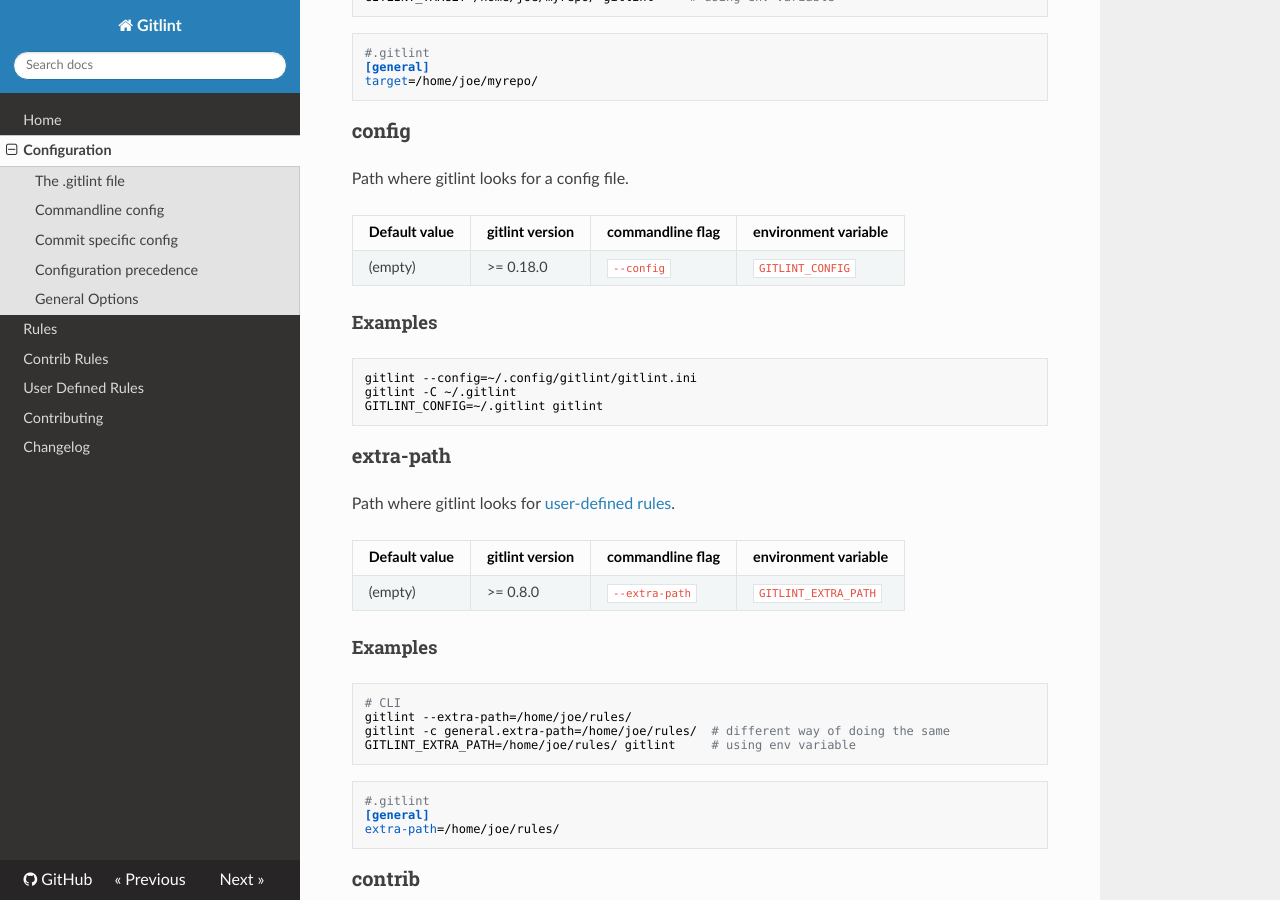
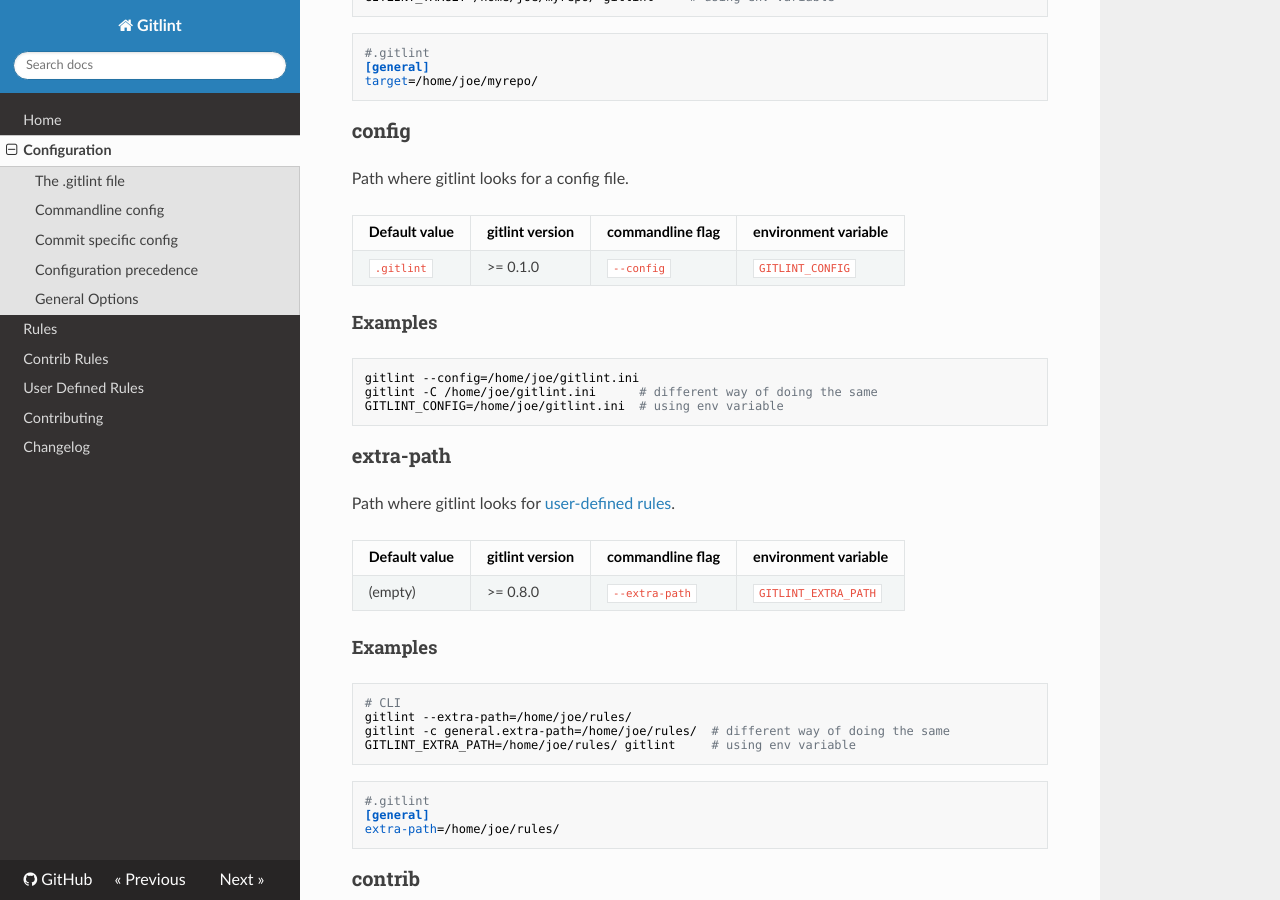
Before and after one commit to jorisroovers/gitlint, an MkDocs documentation site: the page built from docs/configuration.md, in a window 1280 px wide and 900 px high, scrolled down 5623 px. Built offline with MkDocs 1.6.1, drawn with Linux system fonts in a browser that asks for light colours; nearby versions of some CDN libraries.

Commit message:
Doc tweaks
Fixed a typo and modified paths to match other example paths in the
docs.

````diff
--- a/docs/configuration.md
+++ b/docs/configuration.md
@@ -318,13 +318,13 @@
 
 Default value              |  gitlint version | commandline flag  | environment variable
 ---------------------------|------------------|-------------------|-----------------------
- (empty)                   | >= 0.18.0        | `--config`        | `GITLINT_CONFIG`
+`.gitlint`                 | >= 0.1.0         | `--config`        | `GITLINT_CONFIG`
 
 #### Examples
 ```sh
-gitlint --config=~/.config/gitlint/gitlint.ini
-gitlint -C ~/.gitlint
-GITLINT_CONFIG=~/.gitlint gitlint
+gitlint --config=/home/joe/gitlint.ini
+gitlint -C /home/joe/gitlint.ini      # different way of doing the same
+GITLINT_CONFIG=/home/joe/gitlint.ini  # using env variable
 ```
 
 ### extra-path
````
